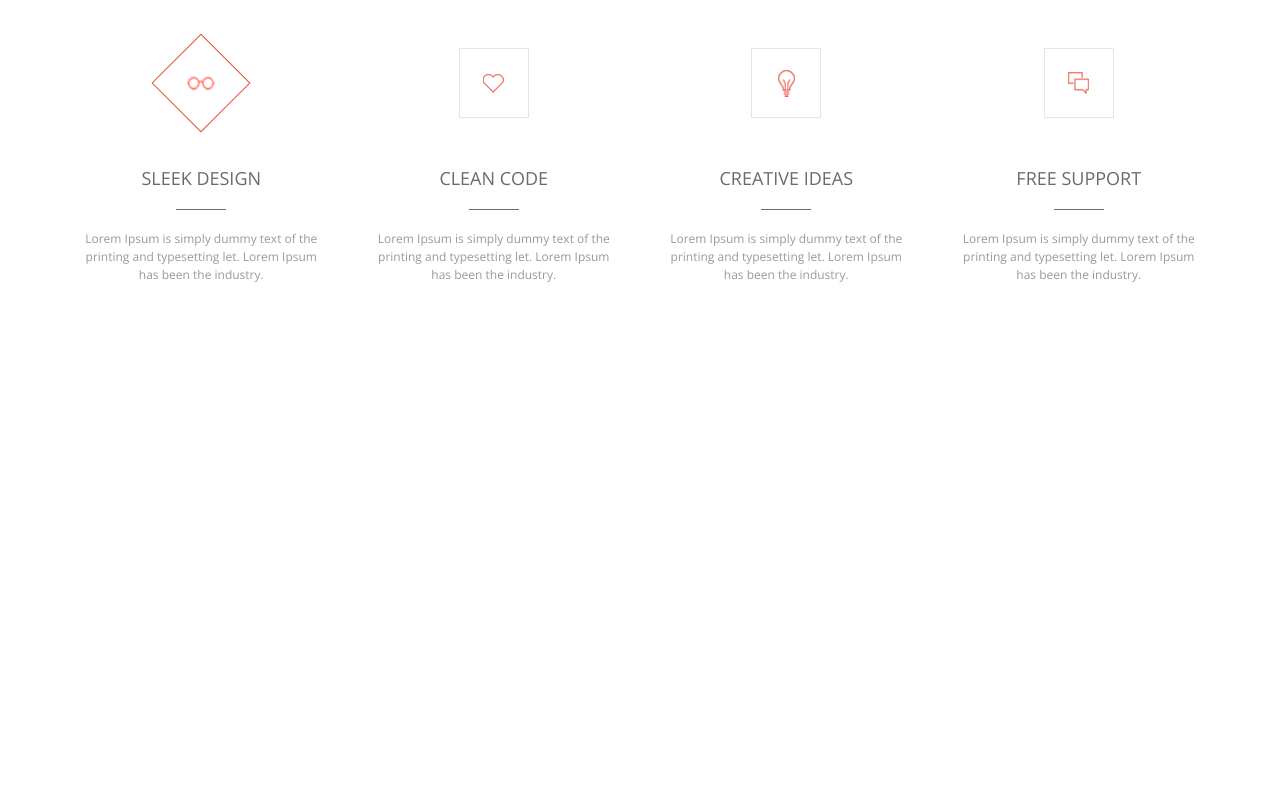
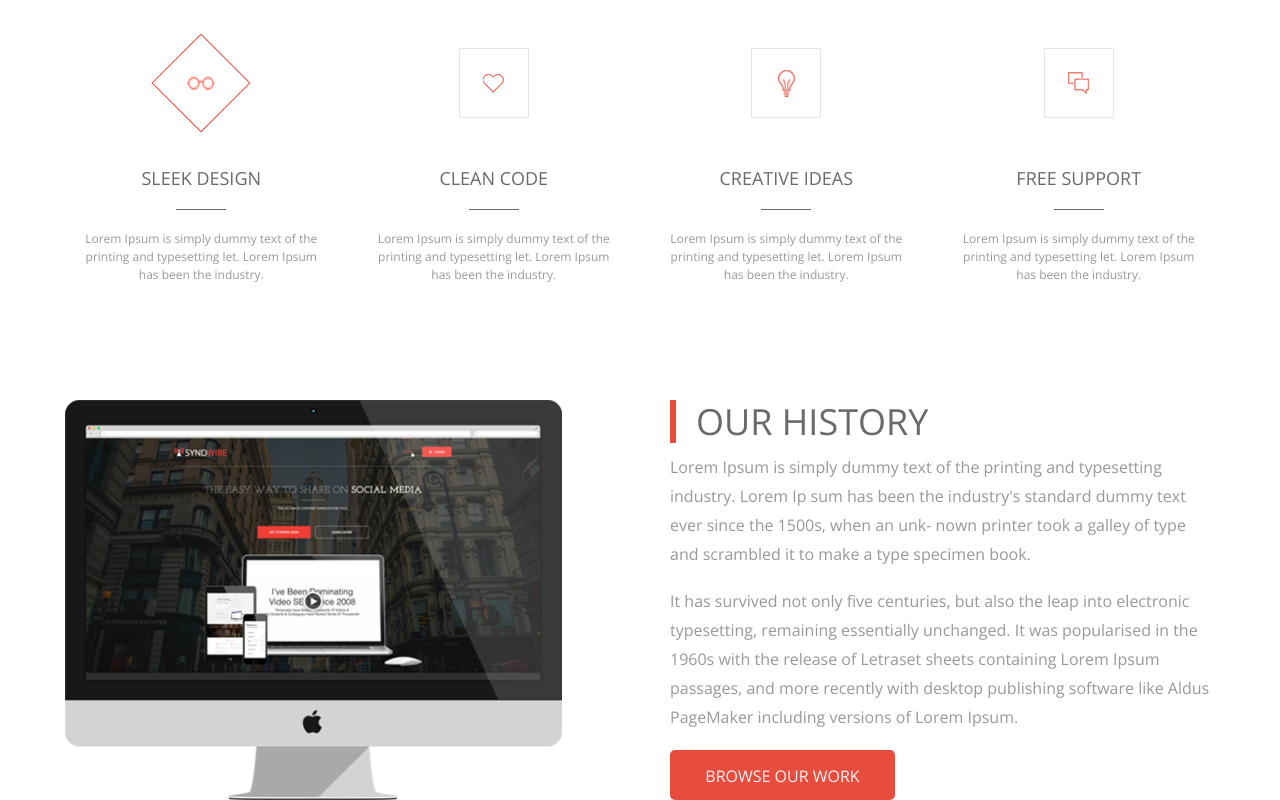
Before and after one commit to andrey-kirillov/simple-landing, a plain HTML site: page index.html in a window 1280 px wide. Shown: the part 866-1666 px from the top of the page. Before the commit the page ends 1266 px from the top, so only its background shows below. Drawn offline with nearby package versions, Linux system fonts and the light colour scheme.

Commit message:
add our-history section

```diff
--- a/index.html
+++ b/index.html
@@ -119,6 +119,28 @@
 </section>
 <!-- End Our advantages -->
 
+<!-- Our history -->
+<section class="ourHistory">
+    <div class="main-container d-flex justify-content-between flex-wrap">
+        <div class="ourHistory-image"></div>
+        <div class="ourHistory-content d-flex flex-column align-self-stretch justify-content-between" >
+            <h3>our history</h3>
+            <p>
+                Lorem Ipsum is simply dummy text of the printing and typesetting industry.
+                Lorem Ip sum has been the industry's standard dummy text ever since the 1500s,
+                when an unk- nown printer took a galley of type and scrambled it to make a type specimen book.
+            </p>
+            <p>
+                It has survived not only five centuries, but also the leap into electronic typesetting,
+                remaining essentially unchanged. It was popularised in the 1960s with the release of Letraset
+                sheets containing Lorem Ipsum passages, and more recently with desktop publishing software like
+                Aldus PageMaker including versions of Lorem Ipsum.
+            </p>
+            <a href="#">browse our work</a>
+        </div>
+    </div>
+</section>
+<!-- End Our history -->
 
 <script src="https://code.jquery.com/jquery-3.3.1.slim.min.js"
         integrity="sha384-q8i/X+965DzO0rT7abK41JStQIAqVgRVzpbzo5smXKp4YfRvH+8abtTE1Pi6jizo" crossorigin="anonymous">
--- a/styles/responsive.scss
+++ b/styles/responsive.scss
@@ -79,9 +79,47 @@ $nav-menu-bg-color: #fff;
 
   }
   /***** ----- End Main Header ----- *****/
+
+  /***** ----- Our history ----- *****/
+  .ourHistory {
+    padding: 0 20px;
+    .ourHistory-image, .ourHistory-content {
+      width: 100%;
+      padding: 0;
+    }
+
+    .ourHistory-image {
+      background-size: 100% 100%;
+      margin-bottom: 20px;
+    }
+
+  }
+
+  /***** ----- End Our history ----- *****/
 }
 /******************** End width < 768px ********************/
 
+
+/******************** width < 425px ********************/
+@media(max-width: 425px) {
+
+  /***** ----- Our history ----- *****/
+  .ourHistory {
+
+    .ourHistory-image {
+      height: 300px;
+    }
+
+    .ourHistory-content {
+      a {
+        margin: 0 auto;
+      }
+    }
+
+  }
+  /***** ----- End Our history ----- *****/
+}
+  /******************** End width < 425px ********************/
 
 /********************  Height < 667px ********************/
 @media(max-height: 667px){
--- a/styles/style.scss
+++ b/styles/style.scss
@@ -6,11 +6,16 @@
 // mainHeader
 $main-font-color: #f4f5f9;
 $main-nav-active-font-color: #e74c3c;
+$main-red-color: #e74c3c;
 $main-title-font-color: #f4f5f9;
 $mainHeader-btn-shadow: #fff;
 // OurAdvantages
 $ourAdvantages-header-font-color: #6a6a6a;
 $ourAdvantages-text-font-color: #999999;
+//Our history
+$our-history-title-font-color: #6a6a6a;
+$our-history-text-font-color: #999999;
+$our-history-btn-shadow: rgba(0,0,0, 0.3);
 /***** ----- End Colors ----- *****/
 
 /***** ----- Reset Css ----- *****/
@@ -89,7 +94,7 @@ a:link, a:visited, a:hover, a:active {
       width: 45px;
       height: 45px;
       border-radius: 3px;
-      background-color: #e74c3c;
+      background-color: $main-red-color;
       background-size: 50%;
     }
 
@@ -180,7 +185,7 @@ a:link, a:visited, a:hover, a:active {
         width: 6px;
         height: 7px;
         border-radius: 50%;
-        background-color: $main-nav-active-font-color;
+        background-color: $main-red-color;
         margin: 0 10px;
       }
     }
@@ -199,7 +204,7 @@ a:link, a:visited, a:hover, a:active {
         background-color: transparent;
 
         &.active, &:hover {
-          background-color: $main-nav-active-font-color;
+          background-color: $main-red-color;
         }
 
         &:hover {
@@ -263,7 +268,7 @@ a:link, a:visited, a:hover, a:active {
     }
 
     .ourAdvantages--item__design {
-      border: 1px solid #e74c3c;
+      border: 1px solid $main-red-color;
       transform: rotate(45deg);
       background: url(../img/advantagesDesign.png) no-repeat center center;
     }
@@ -282,3 +287,52 @@ a:link, a:visited, a:hover, a:active {
   }
 }
 /***** ----- End Our advantages ----- *****/
+
+/***** ----- Our history ----- *****/
+.ourHistory {
+  padding-left: 20px;
+  .ourHistory-image {
+    padding: 0 20px;
+    background: url(../img/monitor-our-history.png) no-repeat;
+    background-size: contain;
+    height: 400px;
+    width: 50%;
+  }
+
+  .ourHistory-content {
+    width: 50%;
+    padding: 0 20px;
+    min-width: 200px;
+    h3 {
+      text-transform: uppercase;
+      padding-left: 20px;
+      border-left: 6px solid $main-red-color;
+      color: $our-history-title-font-color;
+      font-size: 36px;
+    }
+
+    p {
+      color: $our-history-text-font-color;
+      line-height: 29px;
+    }
+
+    a {
+      display: inline-block;
+      width: 225px;
+      height: 50px;
+      line-height: 50px;
+      text-transform: uppercase;
+      text-align: center;
+      border: 1px solid transparent;
+      border-radius: 5px;
+      background-color: $main-red-color;
+      position: relative;
+
+      &:hover {
+        opacity: 0.5;
+      }
+    }
+  }
+}
+
+/***** ----- End Our history ----- *****/
```
Also changed, not shown: img/monitor-our-history.png (added), styles/responsive.css, styles/style.css, 2 other files.
